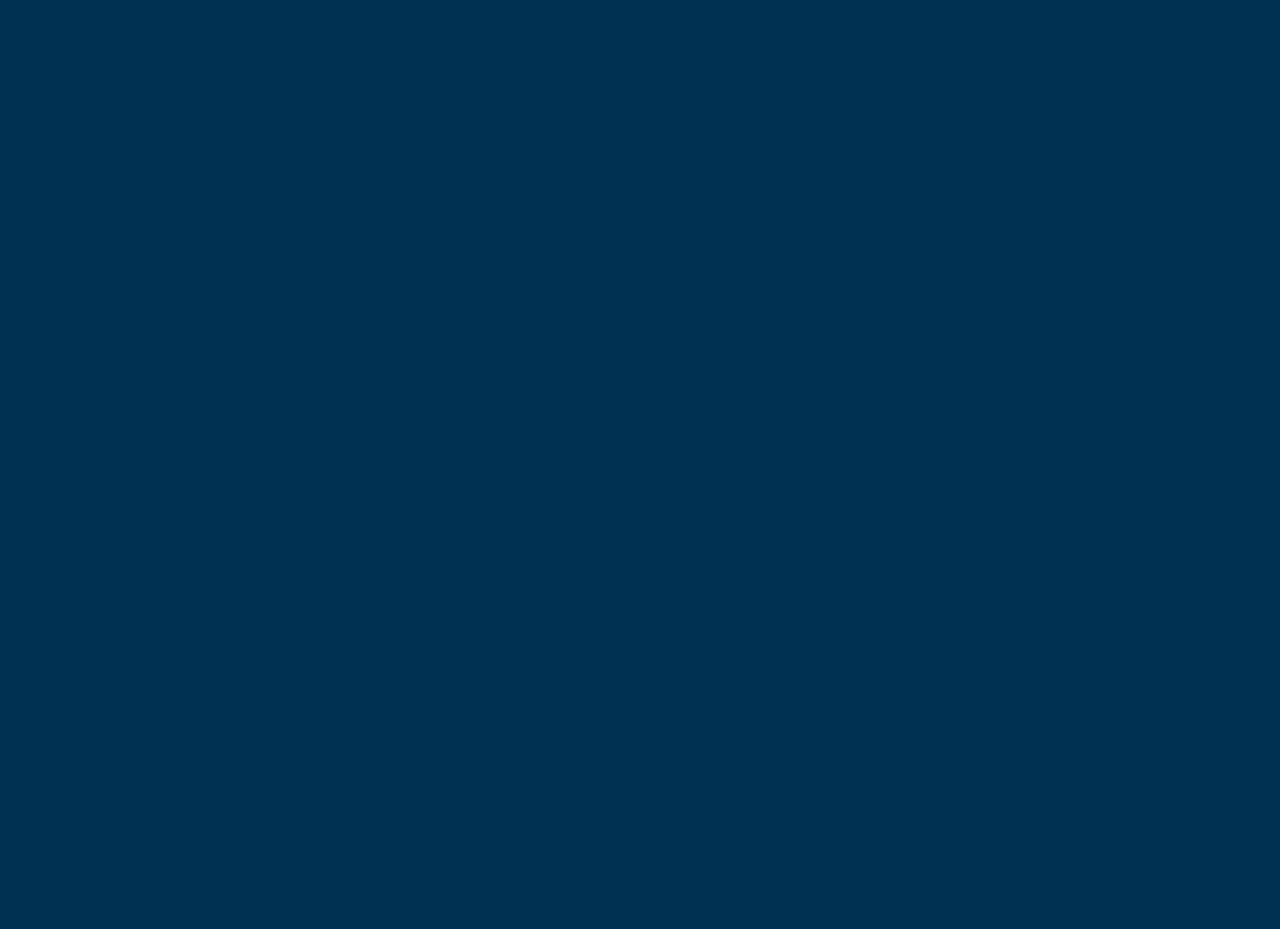
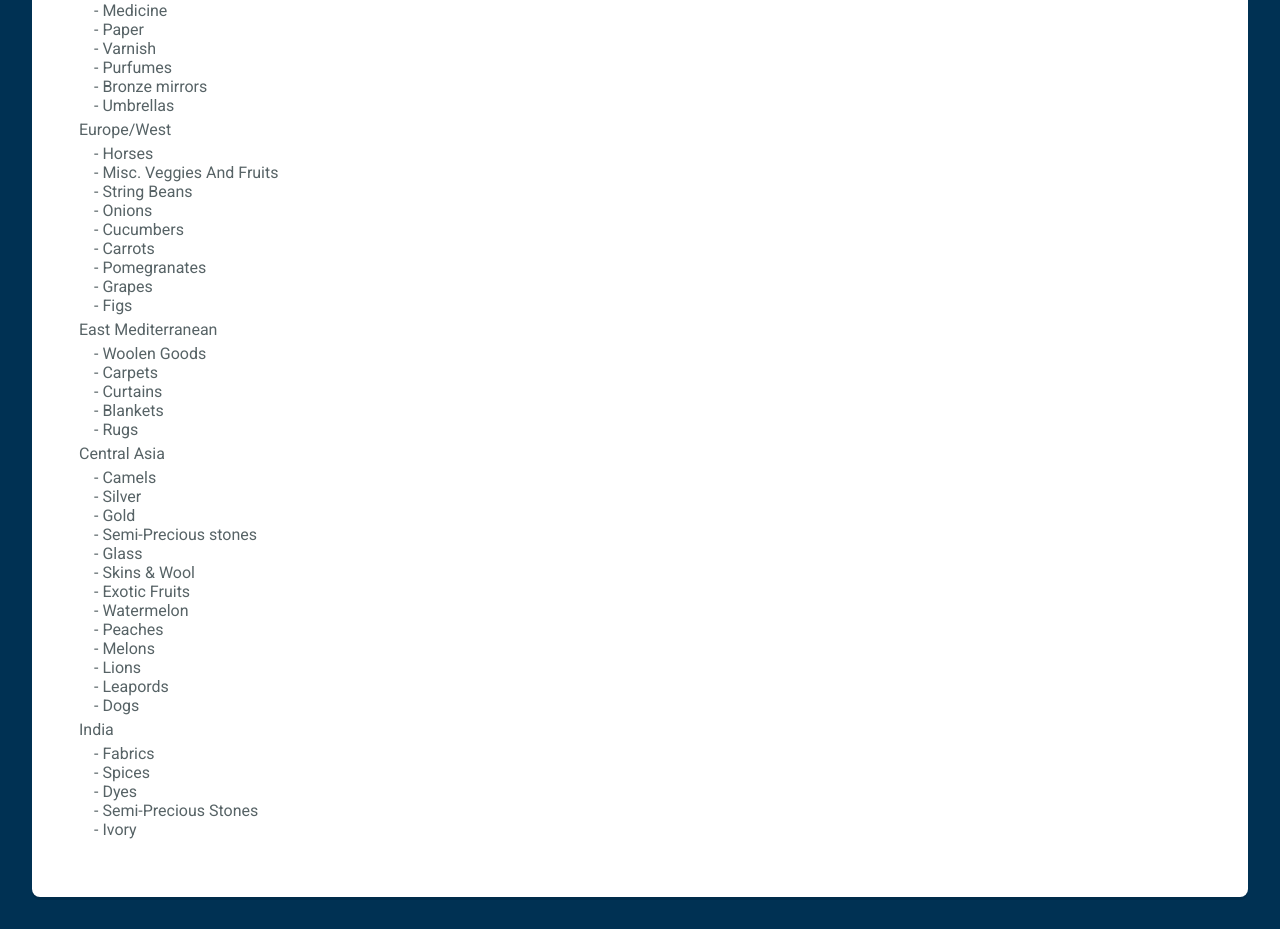
Before and after one commit to Scovay/NHD_Silk_Road_Website, a React (Create React App) app: page /itemsTraded in a window 1280 px wide. Before the commit this address had no page. Shown: the part 337-1266 px from the top of the page. Before the commit the page ends 800 px from the top, so only its background shows below. Built offline with nearby package versions, Linux system fonts and the light colour scheme.

Commit message:
Added Items

```diff
--- a/src/components/App.js
+++ b/src/components/App.js
@@ -14,6 +14,7 @@ import mainEvents from './MainEvent';
 import LongTermImpact from './LongTermImpacts';
 import ShortTermImpact from './ShortTermImpacts'
 import NotFound from './NotFound';
+import Items from './Items.js';
 
 const App = () => (
   <BrowserRouter>
@@ -28,6 +29,7 @@ const App = () => (
         <Route exact path = "/mainEvent" component = {mainEvents} />
         <Route exact path = "/longTermImpact" component = {LongTermImpact} />
         <Route exact path = "/shortTermImpact" component = {ShortTermImpact} />
+        <Route exact path = "/itemsTraded" component = {Items} />
         <Route component = {NotFound} />
       </Switch>
     </div>
--- /dev/null
+++ b/src/components/Items.js
@@ -0,0 +1,73 @@
+import React from 'react';
+
+const Items = () => (
+  <div className="main-content">
+    <h2>Items</h2>
+    <ul className = "ul-with-pad">
+        <li>China</li>
+            <ul className = "ul-with-pad">
+                <li>- Silk</li>
+                <li>- Rice</li>
+                <li>- Tea</li>
+                <li>- China</li>
+                <li>- Bronze Ornaments</li>
+                <li>- Medicine</li>
+                <li>- Paper</li>
+                <li>- Varnish</li>
+                <li>- Purfumes</li>
+                <li>- Bronze mirrors</li>
+                <li>- Umbrellas</li>
+            </ul>
+        <li>Europe/West</li>
+            <ul className = "ul-with-pad">
+                <li>- Horses</li>
+                <li>- Misc. Veggies And Fruits</li>
+                    <ul>
+                        <li>- String Beans</li>
+                        <li>- Onions</li>
+                        <li>- Cucumbers</li>
+                        <li>- Carrots</li>
+                        <li>- Pomegranates</li>
+                        <li>- Grapes</li>
+                        <li>- Figs</li>
+                    </ul>
+            </ul>
+        <li>East Mediterranean</li>
+            <ul className = "ul-with-pad">
+                <li>- Woolen Goods</li>
+                <li>- Carpets</li>
+                <li>- Curtains</li>
+                <li>- Blankets</li>
+                <li>- Rugs</li>
+            </ul>
+        <li>Central Asia</li>
+            <ul className = "ul-with-pad">
+                <li>- Camels</li>
+                <li>- Silver</li>
+                <li>- Gold</li>
+                <li>- Semi-Precious stones</li>
+                <li>- Glass</li>
+                <li>- Skins & Wool</li>
+                <li>- Exotic Fruits</li>
+                <ul>
+                    <li>- Watermelon</li>
+                    <li>- Peaches</li>
+                    <li>- Melons</li>
+                    <li>- Lions</li>
+                    <li>- Leapords</li>
+                    <li>- Dogs</li>
+                </ul>
+            </ul>
+        <li>India</li>
+            <ul className = "ul-with-pad">
+                <li>- Fabrics</li>
+                <li>- Spices</li>
+                <li>- Dyes</li>
+                <li>- Semi-Precious Stones</li>
+                <li>- Ivory</li>
+            </ul>
+    </ul>
+  </div>
+);
+
+export default Items;
--- a/src/components/MainEvent.js
+++ b/src/components/MainEvent.js
@@ -1,4 +1,5 @@
 import React from 'react';
+import { Link } from 'react-router-dom';
 
 const Items = () => {
   return (
@@ -42,7 +43,9 @@ const Items = () => {
           <p>Was first used to trade for horses but as Emperor Wu of Han saw the quality and usefulness of the horse he wondered what other goods could be gained and then the silk road expanded into what we now know.</p>
         </div>
       </div>
+      <h2>Route The Silk Road Followed</h2>
       <img className = "map-img" src = "https://sites.google.com/a/dansvillecsd.org/migliore/_/rsrc/1468880830415/lessons-1/unit-2/the-han-dynasty/World%20History%20-%20Pearson%20eText%202.0%20%281%29.png" alt = "Silk Road Map"></img>
+      <Link to = "/itemsTraded"><button>Find Out What Items Were Traded Along the Silk Road</button></Link>
     </div>
   )
 }
--- a/src/css/index.css
+++ b/src/css/index.css
@@ -45,7 +45,7 @@ hr {
 
 /* FORM & BUTTON STYLES -------- */
 
-/*
+
 .home a,
  input,
 button {
@@ -58,13 +58,16 @@ button {
   outline: none;
 }
 button {
-  color: white;
-  background: #4188dc;
+  color: #4188dc;
+  background: white;
   padding-left: 1em;
   padding-right: 1em;
   cursor: pointer;
-  border-color: rgba(0,0,0, .1);
-} */
+  border-color: #4188dc;
+  border-width: 1.5px;
+  display: block;
+  margin-top: 25px;
+}
 
 /* MAIN SECTION STYLE */
 
@@ -99,6 +102,11 @@ button {
 .reason-section{
   margin-top: 25px;
   width: 35%;
+}
+
+.ul-with-pad{
+  padding: 5px;
+  padding-left: 15px;
 }
 
 /* =================================
```
Also changed, not shown: 1 other file (tests, documents, lock files or other folders).
